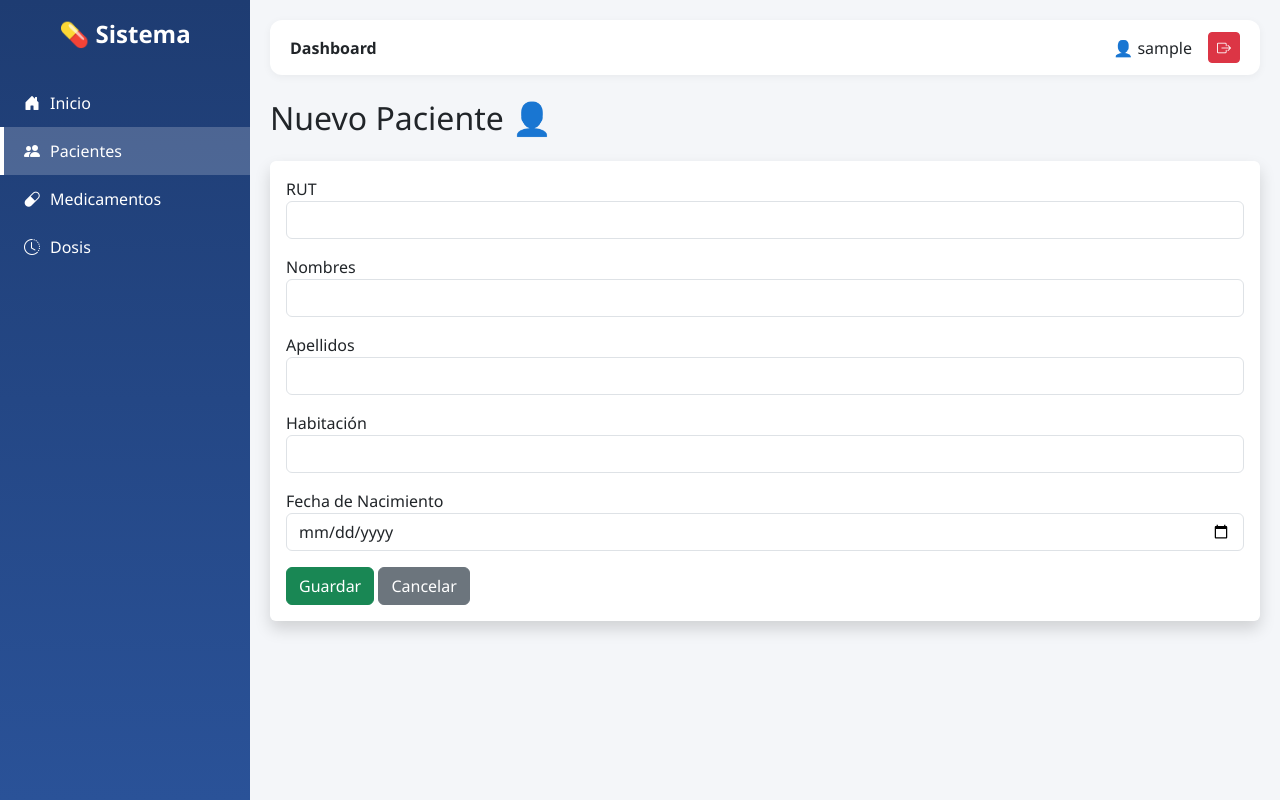
After one commit to rodrisoto/los-robles, a Django app: page /pacientes/crear/ in a window 1280 px wide. The commit adds this page. Run offline with Django 5.2, Linux system fonts and the light colour scheme; the visitor is signed in with stand-in values (Sample User, id 1).

Commit message:
mejoras sistema

```diff
--- /dev/null
+++ b/core/forms.py
@@ -0,0 +1,27 @@
+from django import forms
+from .models import Pacientes
+
+class PacienteForm(forms.ModelForm):
+    fecha_nacimiento = forms.DateField(
+        widget=forms.DateInput(attrs={
+            'type': 'date',
+            'class': 'form-control'
+        }),
+        label="Fecha de Nacimiento"
+    )
+
+    class Meta:
+        model = Pacientes
+        fields = [
+            'rut',
+            'nombres',
+            'apellidos',
+            'habitacion',
+            'fecha_nacimiento'
+        ]
+        widgets = {
+            'rut': forms.TextInput(attrs={'class': 'form-control'}),
+            'nombres': forms.TextInput(attrs={'class': 'form-control'}),
+            'apellidos': forms.TextInput(attrs={'class': 'form-control'}),
+            'habitacion': forms.TextInput(attrs={'class': 'form-control'}),
+        }
--- a/core/templates/base.html
+++ b/core/templates/base.html
@@ -1,32 +1,136 @@
 <!DOCTYPE html>
-<html>
+<html lang="es">
 <head>
+    <meta charset="UTF-8">
     <title>Sistema</title>
 
+    <!-- Bootstrap -->
     <link href="https://cdn.jsdelivr.net/npm/bootstrap@5.3.0/dist/css/bootstrap.min.css" rel="stylesheet">
+
+    <!-- Iconos -->
+    <link href="https://cdn.jsdelivr.net/npm/bootstrap-icons/font/bootstrap-icons.css" rel="stylesheet">
 
     <style>
         body {
+            margin: 0;
             background: #f4f6f9;
+            font-family: 'Segoe UI', sans-serif;
         }
 
-        .navbar {
-            background: linear-gradient(90deg, #2c5cc5, #3a7bd5);
+        /* SIDEBAR */
+        .sidebar {
+            width: 250px;
+            height: 100vh;
+            position: fixed;
+            background: linear-gradient(180deg, #1e3c72, #2a5298);
+            color: white;
+            padding-top: 20px;
+            transition: 0.3s;
         }
+
+        .sidebar h4 {
+            text-align: center;
+            margin-bottom: 30px;
+            font-weight: bold;
+        }
+
+        .sidebar a {
+            display: flex;
+            align-items: center;
+            gap: 10px;
+            color: white;
+            padding: 12px 20px;
+            text-decoration: none;
+            transition: 0.3s;
+            border-left: 4px solid transparent;
+        }
+
+        .sidebar a:hover {
+            background: rgba(255,255,255,0.15);
+            border-left: 4px solid #fff;
+        }
+
+        .sidebar a.active {
+            background: rgba(255,255,255,0.2);
+            border-left: 4px solid #fff;
+        }
+
+        /* CONTENIDO */
+        .content {
+            margin-left: 250px;
+            padding: 20px;
+        }
+
+        /* TOPBAR */
+        .topbar {
+            background: white;
+            padding: 12px 20px;
+            border-radius: 12px;
+            box-shadow: 0px 2px 8px rgba(0,0,0,0.05);
+            display: flex;
+            justify-content: space-between;
+            align-items: center;
+        }
+
+        /* CARDS PRO */
+        .card-pro {
+            border-radius: 15px;
+            border: none;
+            box-shadow: 0px 4px 12px rgba(0,0,0,0.05);
+            transition: 0.3s;
+        }
+
+        .card-pro:hover {
+            transform: translateY(-5px);
+        }
+
     </style>
-
 </head>
 
 <body>
 
-<nav class="navbar navbar-dark px-3">
-    <span class="navbar-brand fw-bold">💊 Sistema de Medicación</span>
-    <a href="/logout/" class="btn btn-light">Cerrar sesión</a>
-</nav>
+<!-- SIDEBAR -->
+<div class="sidebar">
+    <h4>💊 Sistema</h4>
 
-<div class="container mt-4">
+    <a href="/" class="{% if request.path == '/' %}active{% endif %}">
+        <i class="bi bi-house-door-fill"></i> Inicio
+    </a>
+
+    <a href="/pacientes/" class="{% if 'pacientes' in request.path %}active{% endif %}">
+        <i class="bi bi-people-fill"></i> Pacientes
+    </a>
+
+    <a href="/medicamentos/" class="{% if 'medicamentos' in request.path %}active{% endif %}">
+        <i class="bi bi-capsule"></i> Medicamentos
+    </a>
+
+    <a href="/dosis/" class="{% if 'dosis' in request.path %}active{% endif %}">
+        <i class="bi bi-clock-history"></i> Dosis
+    </a>
+</div>
+
+<!-- CONTENIDO -->
+<div class="content">
+
+    <!-- TOPBAR -->
+    <div class="topbar mb-4">
+        <div>
+            <strong>Dashboard</strong>
+        </div>
+
+        <div class="d-flex align-items-center gap-3">
+            <span>👤 {{ request.user.username }}</span>
+            <a href="/logout/" class="btn btn-danger btn-sm">
+                <i class="bi bi-box-arrow-right"></i>
+            </a>
+        </div>
+    </div>
+
+    <!-- CONTENIDO DINÁMICO -->
     {% block content %}
     {% endblock %}
+
 </div>
 
 </body>
--- /dev/null
+++ b/core/templates/paciente_form.html
@@ -0,0 +1,46 @@
+{% extends 'base.html' %}
+
+{% block content %}
+
+<h2 class="mb-4">Nuevo Paciente 👤</h2>
+
+<div class="card shadow border-0">
+    <div class="card-body">
+
+        <form method="POST">
+            {% csrf_token %}
+
+            <div class="mb-3">
+                <label>RUT</label>
+                {{ form.rut }}
+            </div>
+
+            <div class="mb-3">
+                <label>Nombres</label>
+                {{ form.nombres }}
+            </div>
+
+            <div class="mb-3">
+                <label>Apellidos</label>
+                {{ form.apellidos }}
+            </div>
+
+            <div class="mb-3">
+                <label>Habitación</label>
+                {{ form.habitacion }}
+            </div>
+
+            <div class="mb-3">
+                <label>Fecha de Nacimiento</label>
+                {{ form.fecha_nacimiento }}
+            </div>
+
+            <button class="btn btn-success">Guardar</button>
+            <a href="{% url 'pacientes' %}" class="btn btn-secondary">Cancelar</a>
+
+        </form>
+
+    </div>
+</div>
+
+{% endblock %}
--- a/core/urls.py
+++ b/core/urls.py
@@ -1,7 +1,25 @@
 from django.urls import path
-from .views import dashboard, dosis_pendientes
+from .views import (
+    dashboard,
+    dosis_pendientes,
+    administrar_dosis,
+    pacientes_list,
+    medicamentos_list,
+    paciente_create,
+    paciente_update,
+    paciente_delete
+)
 
 urlpatterns = [
     path('', dashboard, name='dashboard'),
     path('dosis/', dosis_pendientes, name='dosis'),
+
+    path('pacientes/', pacientes_list, name='pacientes'),
+    path('pacientes/crear/', paciente_create, name='paciente_create'),
+    path('pacientes/editar/<int:id>/', paciente_update, name='paciente_update'),
+    path('pacientes/eliminar/<int:id>/', paciente_delete, name='paciente_delete'),
+
+    path('medicamentos/', medicamentos_list, name='medicamentos'),
+
+    path('administrar/<int:id>/', administrar_dosis, name='administrar_dosis'),
 ]
--- a/core/views.py
+++ b/core/views.py
@@ -1,7 +1,10 @@
-from django.shortcuts import render
+from django.shortcuts import render, get_object_or_404, redirect
 from django.contrib.auth.decorators import login_required
+from django.db.models import F
+from django.utils import timezone
 
 from .models import Pacientes, Medicamentos, LotesMedicamento, Administraciones
+from .forms import PacienteForm
 
 
 # 🏠 Dashboard
@@ -10,22 +13,123 @@ def dashboard(request):
 
     total_pacientes = Pacientes.objects.count()
     total_medicamentos = Medicamentos.objects.count()
-    stock_bajo = LotesMedicamento.objects.filter(stock_actual__lt=10).count()
-    alertas = Administraciones.objects.filter(estado='pendiente').count()
+
+    stock_bajo = LotesMedicamento.objects.filter(
+        stock_actual__lte=F('stock_minimo')
+    ).count()
+
+    dosis_qs = Administraciones.objects.filter(
+        estado='pendiente'
+    )
+
+    alertas = dosis_qs.count()
+
+    ultimas_dosis = dosis_qs.select_related(
+        'id_historial_dosis__id_tratamiento__id_paciente'
+    ).order_by('fecha_hora_programada')[:5]
 
     return render(request, 'dashboard.html', {
         'total_pacientes': total_pacientes,
         'total_medicamentos': total_medicamentos,
         'stock_bajo': stock_bajo,
-        'alertas': alertas
+        'alertas': alertas,
+        'ultimas_dosis': ultimas_dosis
     })
 
 
 # 💊 Dosis pendientes
 @login_required
 def dosis_pendientes(request):
-    dosis = Administraciones.objects.filter(estado='pendiente')
+
+    dosis = Administraciones.objects.filter(
+        estado='pendiente'
+    ).select_related(
+        'id_historial_dosis__id_tratamiento__id_paciente'
+    ).order_by('fecha_hora_programada')
 
     return render(request, 'dosis.html', {
         'dosis': dosis
     })
+
+
+# ✅ ADMINISTRAR DOSIS
+@login_required
+def administrar_dosis(request, id):
+
+    dosis = get_object_or_404(Administraciones, id_administracion=id)
+
+    dosis.estado = 'administrada'
+    dosis.fecha_hora_administrada = timezone.now()
+    dosis.id_usuario = request.user
+
+    dosis.save()
+
+    return redirect('dosis')
+
+
+# 👤 LISTAR PACIENTES
+@login_required
+def pacientes_list(request):
+
+    pacientes = Pacientes.objects.all().order_by('nombres')
+
+    return render(request, 'pacientes.html', {
+        'pacientes': pacientes
+    })
+
+
+# ➕ CREAR PACIENTE
+@login_required
+def paciente_create(request):
+
+    if request.method == 'POST':
+        form = PacienteForm(request.POST)
+        if form.is_valid():
+            form.save()
+            return redirect('pacientes')
+    else:
+        form = PacienteForm()
+
+    return render(request, 'paciente_form.html', {
+        'form': form
+    })
+
+
+# ✏️ EDITAR PACIENTE
+@login_required
+def paciente_update(request, id):
+
+    paciente = get_object_or_404(Pacientes, id_paciente=id)
+
+    if request.method == 'POST':
+        form = PacienteForm(request.POST, instance=paciente)
+        if form.is_valid():
+            form.save()
+            return redirect('pacientes')
+    else:
+        form = PacienteForm(instance=paciente)
+
+    return render(request, 'paciente_form.html', {
+        'form': form
+    })
+
+
+# 🗑️ ELIMINAR PACIENTE
+@login_required
+def paciente_delete(request, id):
+
+    paciente = get_object_or_404(Pacientes, id_paciente=id)
+    paciente.delete()
+
+    return redirect('pacientes')
+
+
+# 💊 LISTAR MEDICAMENTOS
+@login_required
+def medicamentos_list(request):
+
+    medicamentos = Medicamentos.objects.all().order_by('nombre_generico')
+
+    return render(request, 'medicamentos.html', {
+        'medicamentos': medicamentos
+    })
--- a/medicacion/urls.py
+++ b/medicacion/urls.py
@@ -1,19 +1,3 @@
-"""
-URL configuration for medicacion project.
-
-The `urlpatterns` list routes URLs to views. For more information please see:
-    https://docs.djangoproject.com/en/5.2/topics/http/urls/
-Examples:
-Function views
-    1. Add an import:  from my_app import views
-    2. Add a URL to urlpatterns:  path('', views.home, name='home')
-Class-based views
-    1. Add an import:  from other_app.views import Home
-    2. Add a URL to urlpatterns:  path('', Home.as_view(), name='home')
-Including another URLconf
-    1. Import the include() function: from django.urls import include, path
-    2. Add a URL to urlpatterns:  path('blog/', include('blog.urls'))
-"""
 from django.contrib import admin
 from django.urls import path, include
 from django.contrib.auth import views as auth_views
@@ -21,8 +5,10 @@ from django.contrib.auth import views as auth_views
 urlpatterns = [
     path('admin/', admin.site.urls),
 
-    path('', auth_views.LoginView.as_view(template_name='login.html'), name='login'),
+    # login
+    path('login/', auth_views.LoginView.as_view(template_name='login.html'), name='login'),
     path('logout/', auth_views.LogoutView.as_view(), name='logout'),
 
-    path('app/', include('core.urls')),
+    # sistema
+    path('', include('core.urls')),
 ]
```
Also changed, not shown: core/templates/dosis.html (+51 -8 lines), core/templates/medicamentos.html (added, +34 -0 lines), core/templates/pacientes.html (added, +59 -0 lines), medicacion/settings.py (+6 -3 lines), 1 other file.
